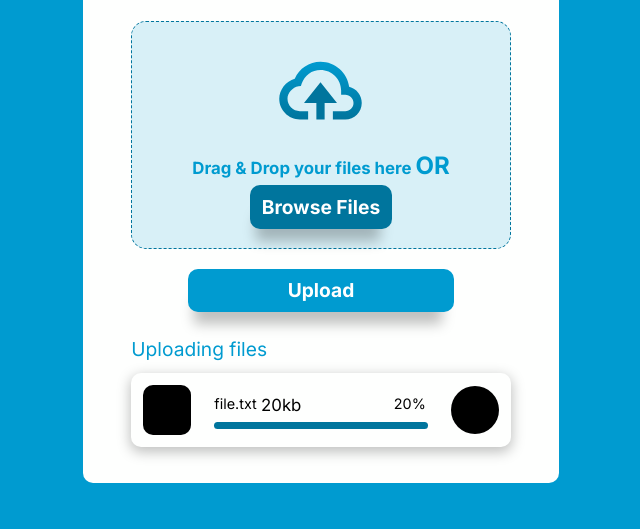
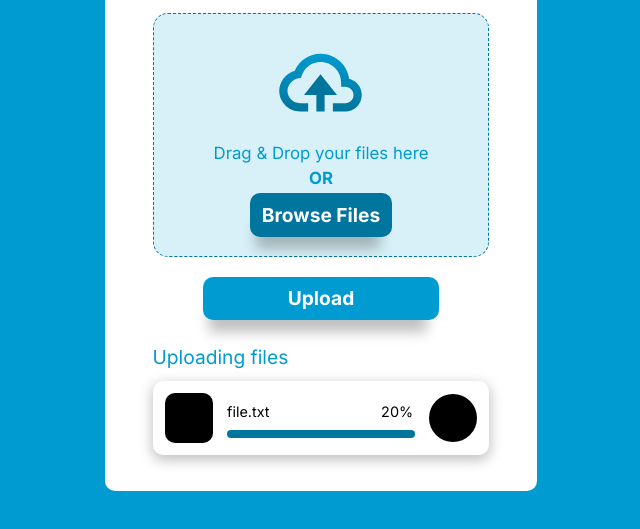
Before and after one commit to principalkelvo/anonymous-file-sharing, a plain HTML site: page index.html in a window 1280 px wide. Shown: the part 213-742 px from the top of the page, without its empty margins (319-959 px from the left). Drawn offline with Linux system fonts and the light colour scheme.

Commit message:
create block paragraph

```diff
--- a/index.html
+++ b/index.html
@@ -48,7 +48,8 @@
                     <!-- Drag and drop content area-->
                     <!-- or -->
                     <div class="dragDrop">
-                        <p>Drag & Drop your files here <span>OR</span></p>
+                        <p>Drag & Drop your files here</p>
+                        <p>OR</p>
                     </div>
 
                     <!-- browse files button -->
@@ -90,10 +91,6 @@
                                         <div class="fileName">
                                             <p>file.txt</p>
                                         </div>
-                                        <!-- file size -->
-                                        <div class="fileSize">
-                                            <p>20kb</p>
-                                        </div>
                                     </div>
                                     <!-- progress percentage -->
                                     <div class="progressPerc">
```
